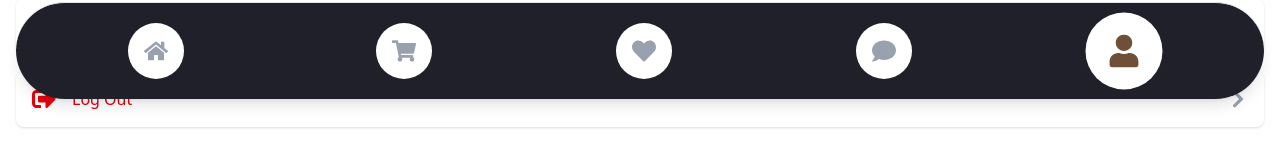
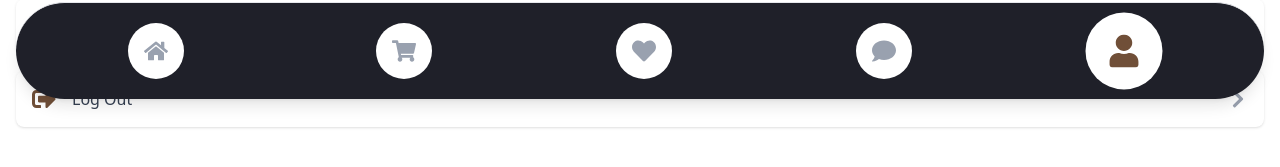
Before and after one commit to iamkayourday/E-Commerce_store, a React (Vite) app: page /profile in a window 1280 px wide. Shown: the part 685-852 px from the top of the page. Built offline with nearby package versions, Linux system fonts and the light colour scheme; sample sign-in values are in the browser's storage.

Commit message:
implement logout functionality in Profile component and comment out userProfile storage in SignIn component

```diff
--- a/src/Auth/SignIn.jsx
+++ b/src/Auth/SignIn.jsx
@@ -27,7 +27,7 @@ const SignIn = () => {
       alert("Sign in successful!");
 
       // Save user data to localStorage
-      localStorage.setItem("userProfile", JSON.stringify({ email, name: "User" }));
+      // localStorage.setItem("userProfile", JSON.stringify({ email, name: "User" }));
 
       navigate("/"); // Redirect to the home page or dashboard
     } else {
--- a/src/Pages/Profile.jsx
+++ b/src/Pages/Profile.jsx
@@ -165,6 +165,20 @@ const Profile = () => {
           className="flex items-center justify-between p-4 bg-white rounded-lg shadow-sm cursor-pointer hover:bg-gray-50 transition-colors"
           onClick={() => {
             localStorage.removeItem("userProfile");
+            navigate("/sign-in");
+          }}
+        >
+          <div className="flex items-center space-x-4">
+            <FaSignOutAlt className="w-6 h-6 text-[#704f38]" />
+            <span className="text-gray-700">Log Out</span>
+          </div>
+          <FaChevronRight className="w-5 h-5 text-gray-400" />
+        </div>
+
+        {/* <div
+          className="flex items-center justify-between p-4 bg-white rounded-lg shadow-sm cursor-pointer hover:bg-gray-50 transition-colors"
+          onClick={() => {
+            localStorage.removeItem("userProfile");
             navigate("/login");
           }}
         >
@@ -173,7 +187,7 @@ const Profile = () => {
             <span className="text-red-600">Log Out</span>
           </div>
           <FaChevronRight className="w-5 h-5 text-gray-400" />
-        </div>
+        </div> */}
       </div>
     </div>
   );
```
